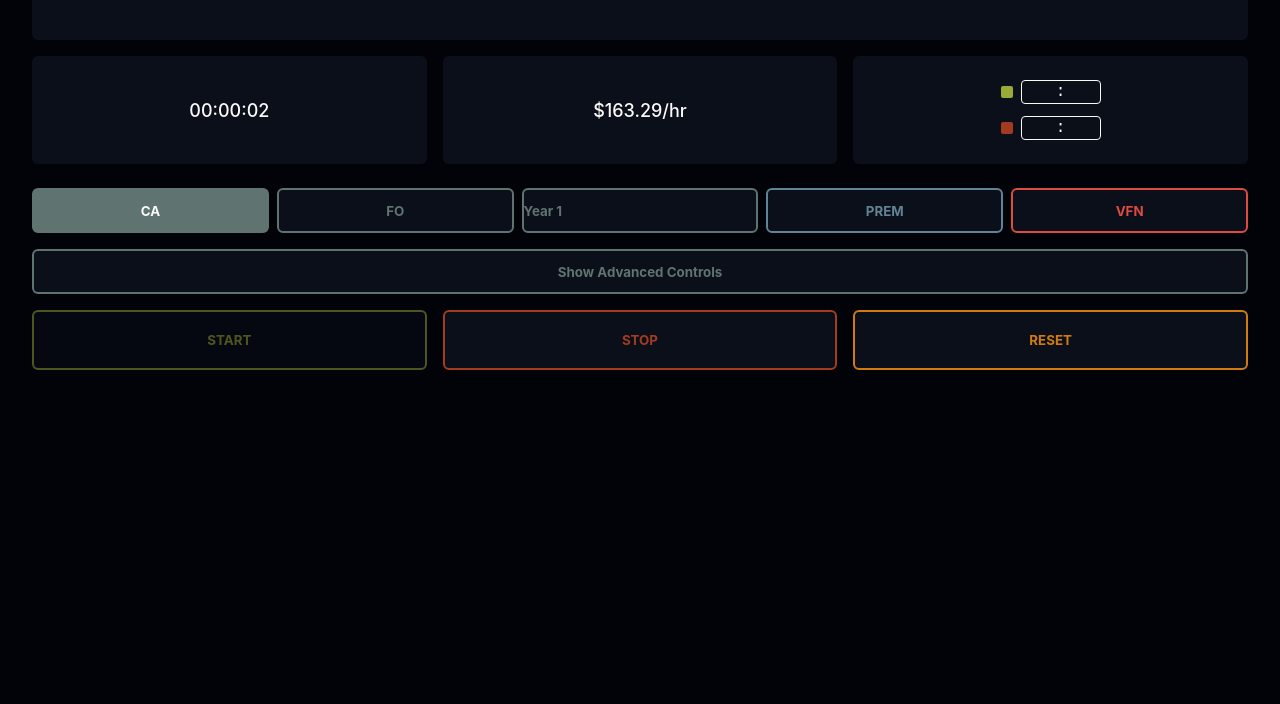
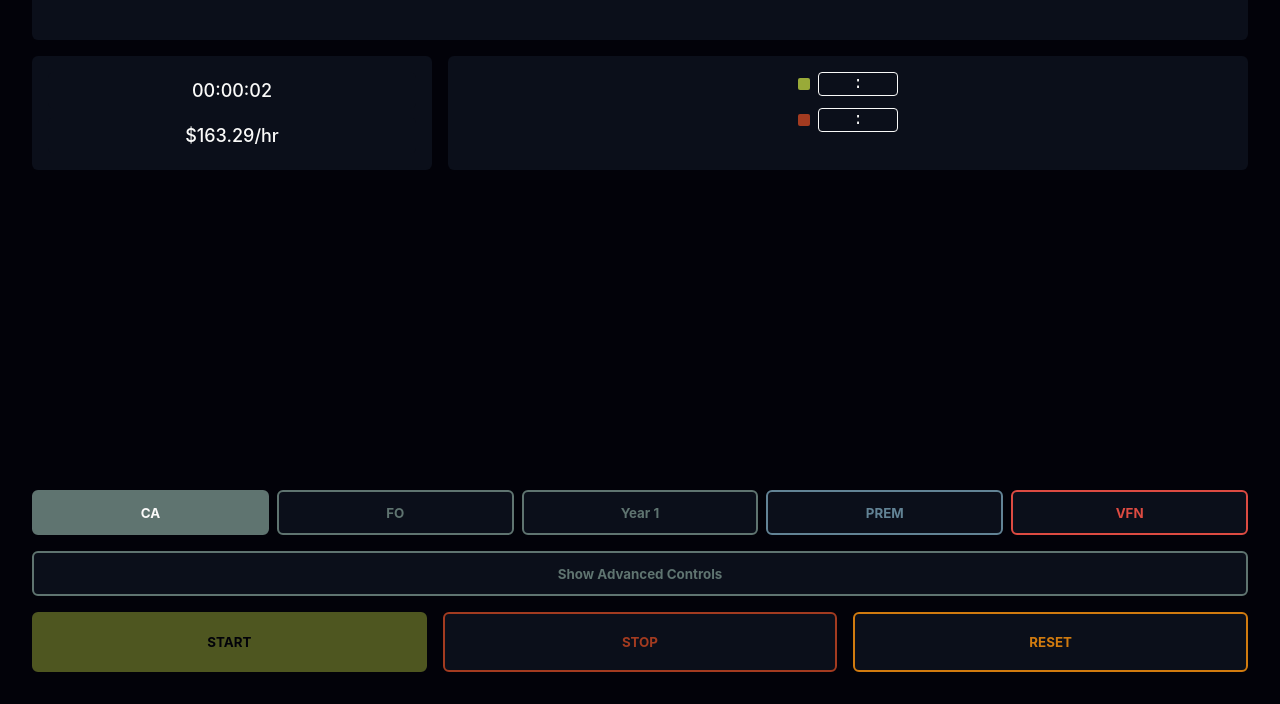
Before and after one commit to brand-o/safety-plus-plus, a plain HTML site: page index.html in a window 1280 px wide. Both pictures are taken after a click on the button "START". Shown: the part 128-832 px from the top of the page. Before the commit the page ends 800 px from the top, so only its background shows below. Drawn offline with Linux system fonts and the light colour scheme.

Commit message:
minor adjustments to field placements

```diff
--- a/index.html
+++ b/index.html
@@ -30,14 +30,19 @@
         }
 
         .container {
-            max-width: 600px;
-            margin: 0 auto;
-            width: 100%;
-            height: 100%;
             display: flex;
             flex-direction: column;
+            height: 100vh;
             padding: 1rem;
             max-width: 100%;
+        }
+
+        .top-content {
+            flex: 1;
+        }
+
+        .bottom-controls {
+            margin-top: auto;
         }
 
         .earnings-display {
@@ -67,7 +72,7 @@
 
         .info-boxes {
             display: grid;
-            grid-template-columns: 1fr 1fr 1fr;
+            grid-template-columns: 1fr 2fr;
             gap: 1rem;
             margin-bottom: 1.5rem;
         }
@@ -75,13 +80,23 @@
         .info-box {
             background: #0B0F1A;
             border-radius: 0.375rem;
-            padding: 1.5rem 1rem;
-            text-align: center;
+            padding: 1rem;
+        }
+
+        .info-box.double-stack {
             display: flex;
             flex-direction: column;
+            gap: 0.5rem;
+        }
+
+        .stack-item {
+            flex: 1;
+            display: flex;
+            align-items: center;
             justify-content: center;
-            align-items: center;
-            min-height: 80px;
+            background: #0B0F1A;
+            border-radius: 0.375rem;
+            padding: 0.5rem;
         }
 
         #timer, #rate {
@@ -363,6 +378,8 @@
         .year-select {
             min-width: 100px;
             appearance: none;
+            text-align: center;
+            text-align-last: center;
         }
 
         #advancedControls {
@@ -480,6 +497,20 @@
             border-radius: 0.25rem;
             font-size: 0.875rem;
         }
+
+        #startBtn.running {
+            background: #99AA38;
+            color: #020209;
+        }
+
+        #stopBtn.stopped {
+            background: #A33B20;
+            color: #FAFAF9;
+        }
+
+        #startBtn:disabled, #stopBtn:disabled {
+            opacity: 0.5;
+        }
     </style>
 </head>
 <body>
@@ -493,11 +524,13 @@
             </div>
 
             <div class="info-boxes">
-                <div class="info-box">
-                    <div id="timer">00:00:00</div>
-                </div>
-                <div class="info-box">
-                    <div id="rate">$0.00/hr</div>
+                <div class="info-box double-stack">
+                    <div class="stack-item">
+                        <div id="timer">00:00:00</div>
+                    </div>
+                    <div class="stack-item">
+                        <div id="rate">$0.00/hr</div>
+                    </div>
                 </div>
                 <div class="info-box">
                     <div class="time-status-box">
@@ -654,7 +687,9 @@
             isRunning = true;
             hasTimerRun = true;
             document.getElementById('startBtn').disabled = true;
+            document.getElementById('startBtn').classList.add('running');
             document.getElementById('stopBtn').disabled = false;
+            document.getElementById('stopBtn').classList.remove('stopped');
             startTimer();
             updateAdvancedControlsState();
         });
@@ -662,7 +697,9 @@
         document.getElementById('stopBtn').addEventListener('click', () => {
             isRunning = false;
             document.getElementById('startBtn').disabled = false;
+            document.getElementById('startBtn').classList.remove('running');
             document.getElementById('stopBtn').disabled = true;
+            document.getElementById('stopBtn').classList.add('stopped');
             stopTimer();
             updateAdvancedControlsState();
         });
```
